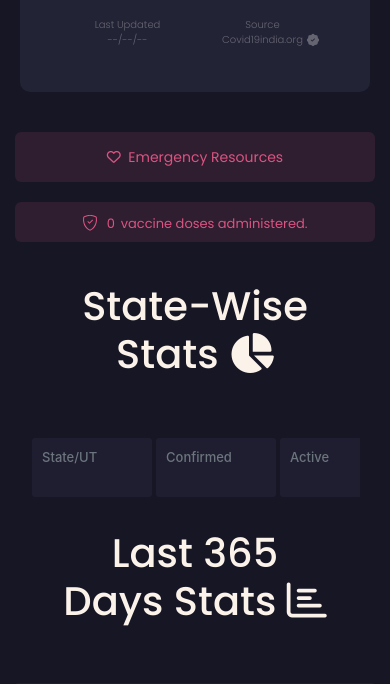
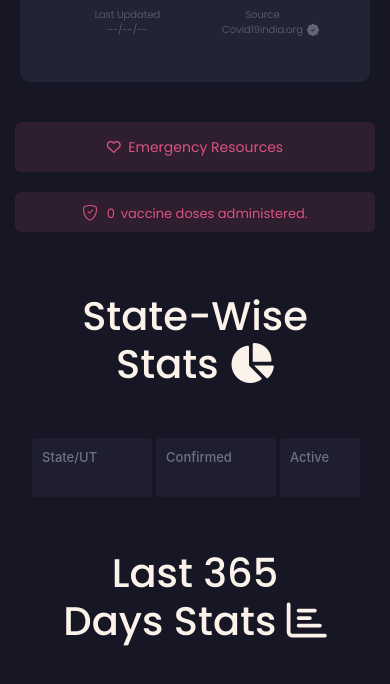
Before and after one commit to imkishan1/Covid19StatsWebsite, a plain HTML site: page index.html in a window 390 px wide. Shown: the part 993-1677 px from the top of the page. Drawn offline with nearby package versions, Linux system fonts and the light colour scheme; no server answers.

Commit message:
Update style.css

```diff
--- a/CSS/style.css
+++ b/CSS/style.css
@@ -119,8 +119,8 @@ nav {
 /* //Navbar ended here */
 .headline {
     padding: 30px;
-    margin-bottom: 20px;
-    margin-bottom: 20px;
+    margin-top: 20px;
+    margin-bottom: 10px;
 }
 .headline h1{
     text-align: center;
@@ -592,7 +592,7 @@ footer .footer-element p a {
           font-size: 14px;
       }
       .background {
-        padding-top: 50px;
+        padding-top: 40px;
       }
 
     .navbar .page-title{
```
